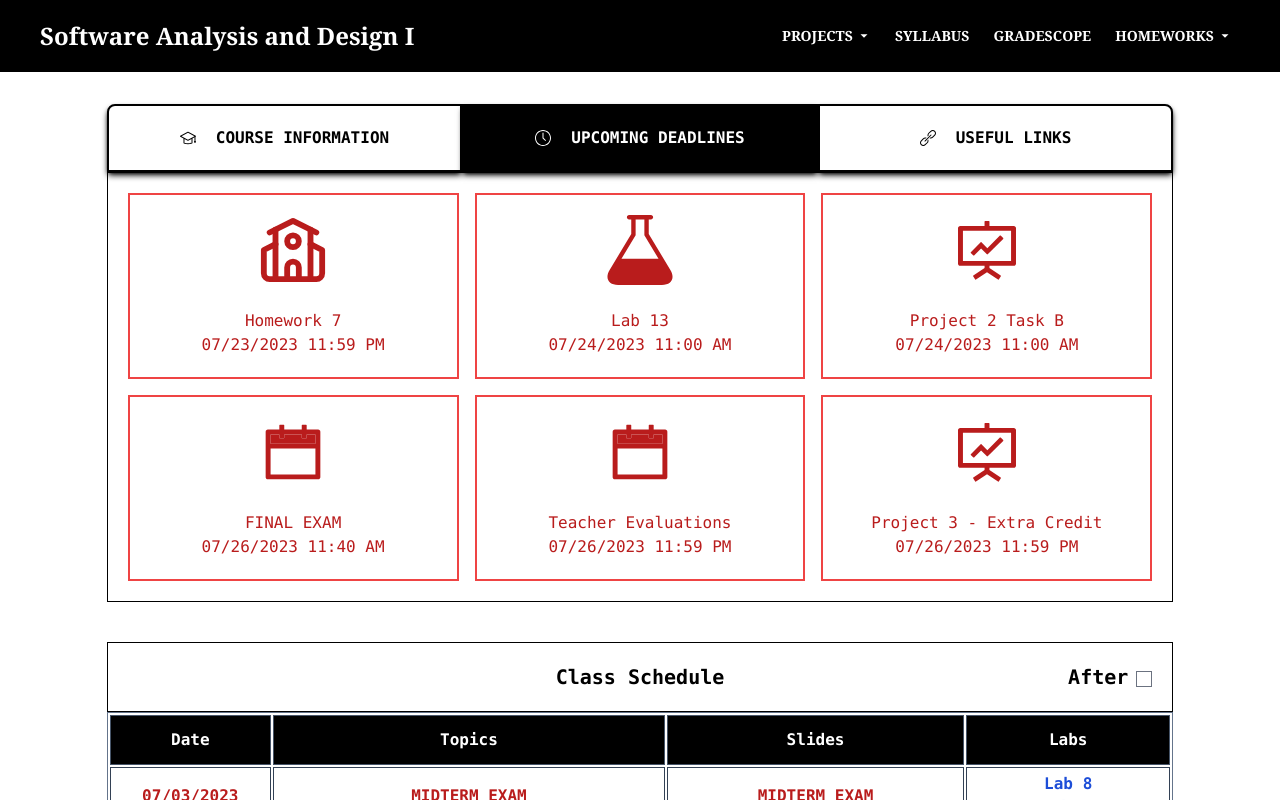
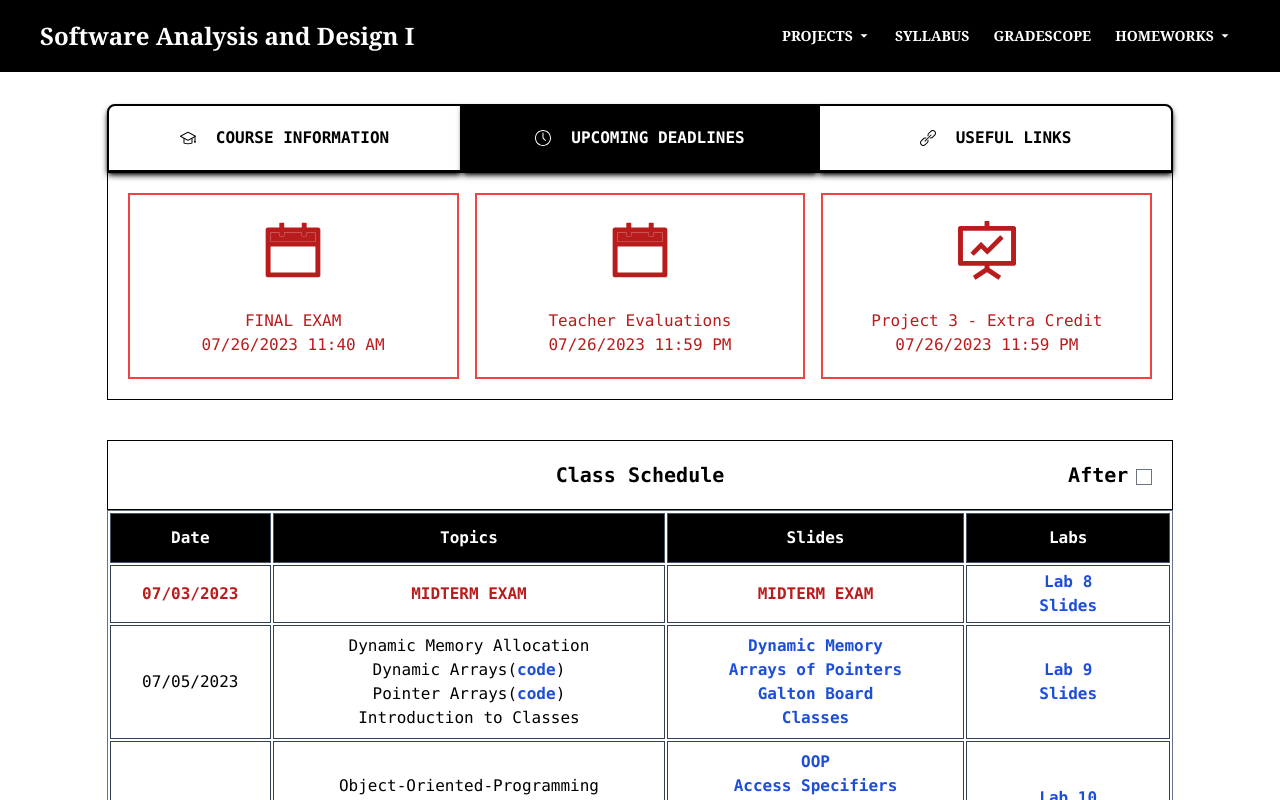
Before and after one commit to Proto007/Hunter_CS135_Summer23, a React (Vite) app in the folder course-app/: page /#/ in a window 1280 px wide. Shown: the top 800 px of the page. Built offline with nearby package versions, Linux system fonts and the light colour scheme.

Commit message:
deadline updates

```diff
--- a/course-app/src/components/Schedule.jsx
+++ b/course-app/src/components/Schedule.jsx
@@ -295,6 +295,7 @@ export default function Schedule(midterm){
                         <a target="_blank" href="https://github.com/practical-tutorials/project-based-learning/tree/master">Projects</a><br/>
                         <a target="_blank" href="https://www.hostinger.com/tutorials/web-developer-portfolio">Portfolios</a><br/>
                         <a target="_blank" href="https://www.youtube.com/playlist?list=PLfYUBJiXbdtSvpQjSnJJ_PmDQB_VyT5iU">Deep Learning</a><br/>
+                        <a target="_blank" href="https://www.kaggle.com/">ML Datasets</a><br/>
                     </td>
                 </tr>
                 <tr>
--- a/course-app/src/deadlinesdata.js
+++ b/course-app/src/deadlinesdata.js
@@ -1,19 +1,4 @@
 export const deadlinesData = [
-    {
-        name: "Homework 7",
-        deadline : "07/23/2023 11:59 PM",
-        type : "classwork/homework"
-    },
-    {
-        name: "Lab 13",
-        deadline: "07/24/2023 11:00 AM",
-        type: "lab"
-    },
-    {
-        name: "Project 2 Task B",
-        deadline : "07/24/2023 11:00 AM",
-        type: "project"
-    },
     {
         name: "FINAL EXAM",
         deadline: "07/26/2023 11:40 AM",
```
